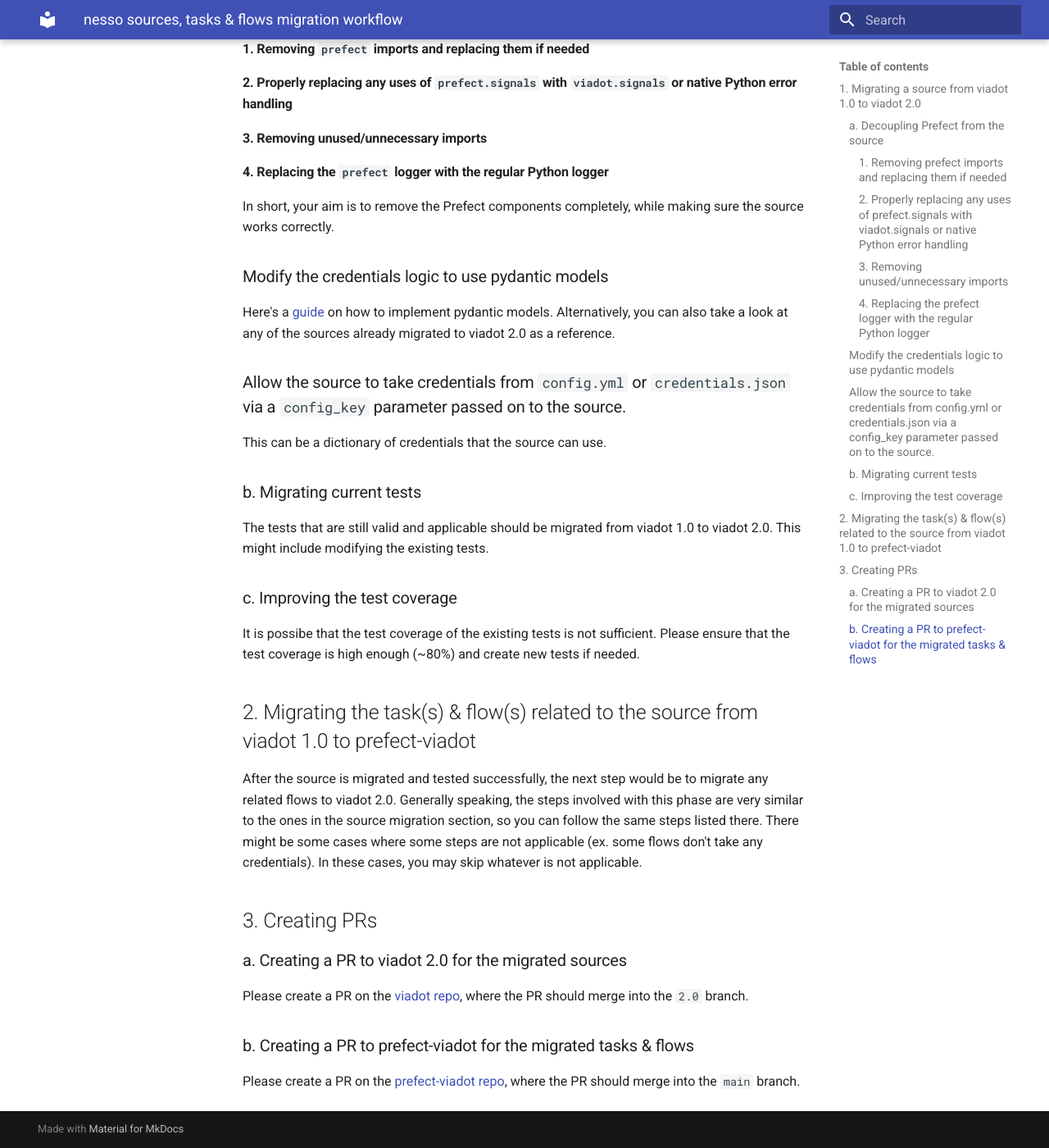
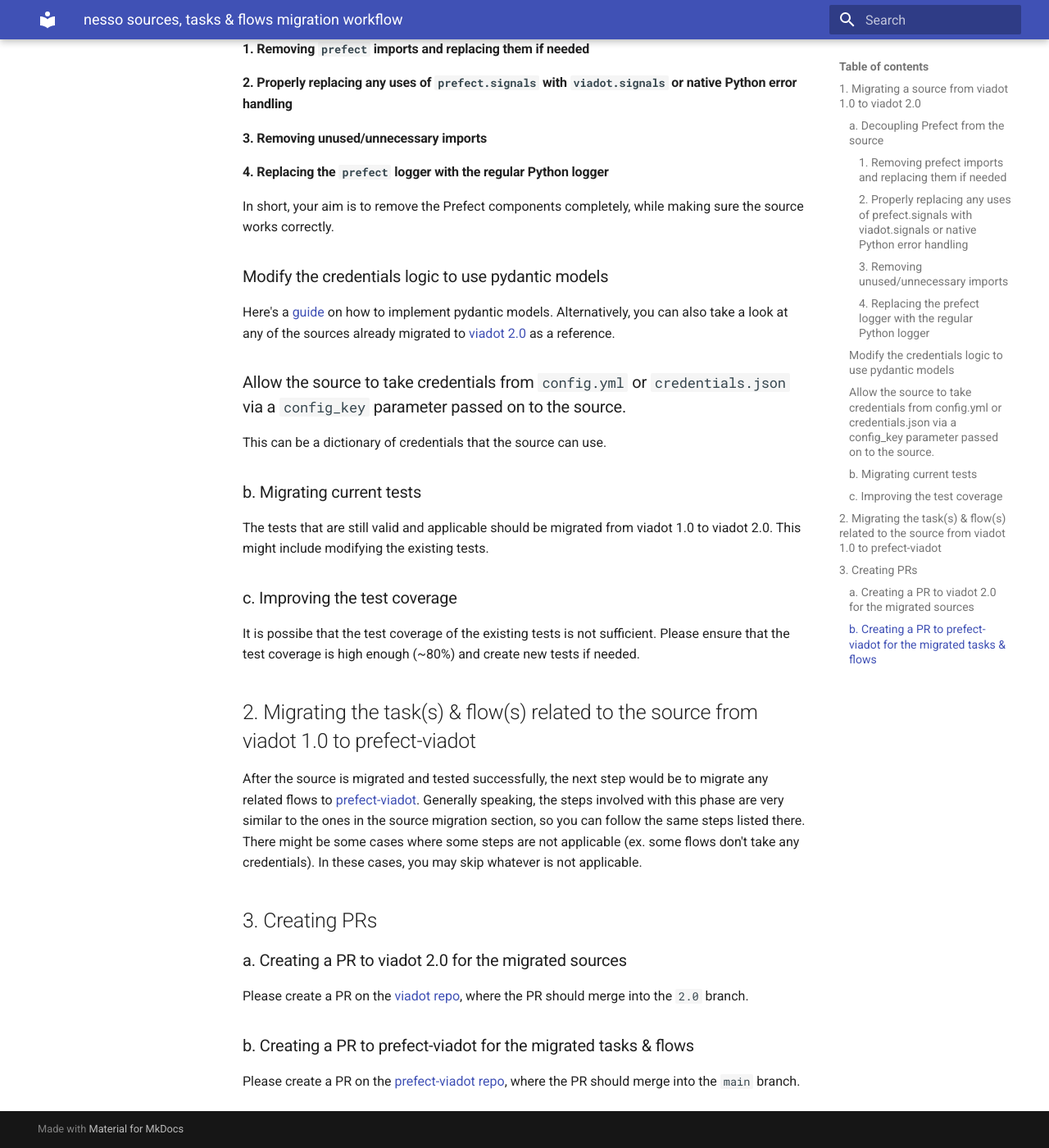
Before and after one commit to dyvenia/viadot, an MkDocs documentation site: the page built from docs/howtos/howto_migrate_sources_tasks_and_flows.md, in a window 1280 px wide and 1400 px high, scrolled down 545 px. Shown: the whole window at 82% size. Built offline with MkDocs 1.6.1 and Material for MkDocs 9.7.7, drawn with Linux system fonts in a browser that asks for light colours; some of the changed lines change nothing that is shown; some of the changed text lies outside the part shown.

Commit message:
📝 Refined viadot migration docs

```diff
--- a/docs/howtos/howto_migrate_sources_tasks_and_flows.md
+++ b/docs/howtos/howto_migrate_sources_tasks_and_flows.md
@@ -2,7 +2,7 @@
 This guide aims to assist the developers in migrating the sources, tasks and flows from viadot 1.0 to their respective new repos/branches.
 
 ## 1. Migrating a source from viadot 1.0 to viadot 2.0
-The process involves refactoring and modifying the existing sources in viadot 1.0 to work properly on viadot 2.0. This process include but are not limited to the following steps:
+The process involves refactoring and modifying the existing sources in viadot 1.0 to work properly on [viadot 2.0](https://github.com/dyvenia/viadot/tree/2.0). This process include but are not limited to the following steps:
 ### a. Decoupling Prefect from the source
 One of the aims of the migration is to completely decouple viadot 2.0 from prefect. Instead of having prefect bundled in with viadot, we have removed the prefect portion of viadot and moved it to another repo called [prefect-viadot](https://github.com/dyvenia/prefect-viadot/).
 This includes but not limited to the following actions:
@@ -12,7 +12,7 @@
 #### 4. Replacing the `prefect` logger with the regular Python logger
 In short, your aim is to remove the Prefect components completely, while making sure the source works correctly.
 ### Modify the credentials logic to use pydantic models
-Here's a [guide](https://medium.com/mlearning-ai/improve-your-data-models-with-pydantic-f9f10ca66f26) on how to implement pydantic models. Alternatively, you can also take a look at any of the sources already migrated to viadot 2.0 as a reference.
+Here's a [guide](https://medium.com/mlearning-ai/improve-your-data-models-with-pydantic-f9f10ca66f26) on how to implement pydantic models. Alternatively, you can also take a look at any of the sources already migrated to [viadot 2.0](https://github.com/dyvenia/viadot/tree/2.0/viadot/sources) as a reference.
 ### Allow the source to take credentials from `config.yml` or `credentials.json` via a `config_key` parameter passed on to the source.
 This can be a dictionary of credentials that the source can use.
 ### b. Migrating current tests
@@ -21,7 +21,7 @@
 It is possibe that the test coverage of the existing tests is not sufficient. Please ensure that the test coverage is high enough (~80%) and create new tests if needed.
 
 ## 2. Migrating the task(s) & flow(s) related to the source from viadot 1.0 to prefect-viadot
-After the source is migrated and tested successfully, the next step would be to migrate any related flows to viadot 2.0. Generally speaking, the steps involved with this phase are very similar to the ones in the source migration section, so you can follow the same steps listed there. There might be some cases where some steps are not applicable (ex. some flows don't take any credentials). In these cases, you may skip whatever is not applicable.
+After the source is migrated and tested successfully, the next step would be to migrate any related flows to [prefect-viadot](https://github.com/dyvenia/prefect-viadot/). Generally speaking, the steps involved with this phase are very similar to the ones in the source migration section, so you can follow the same steps listed there. There might be some cases where some steps are not applicable (ex. some flows don't take any credentials). In these cases, you may skip whatever is not applicable.
 
 ## 3. Creating PRs
 ### a. Creating a PR to viadot 2.0 for the migrated sources
```
